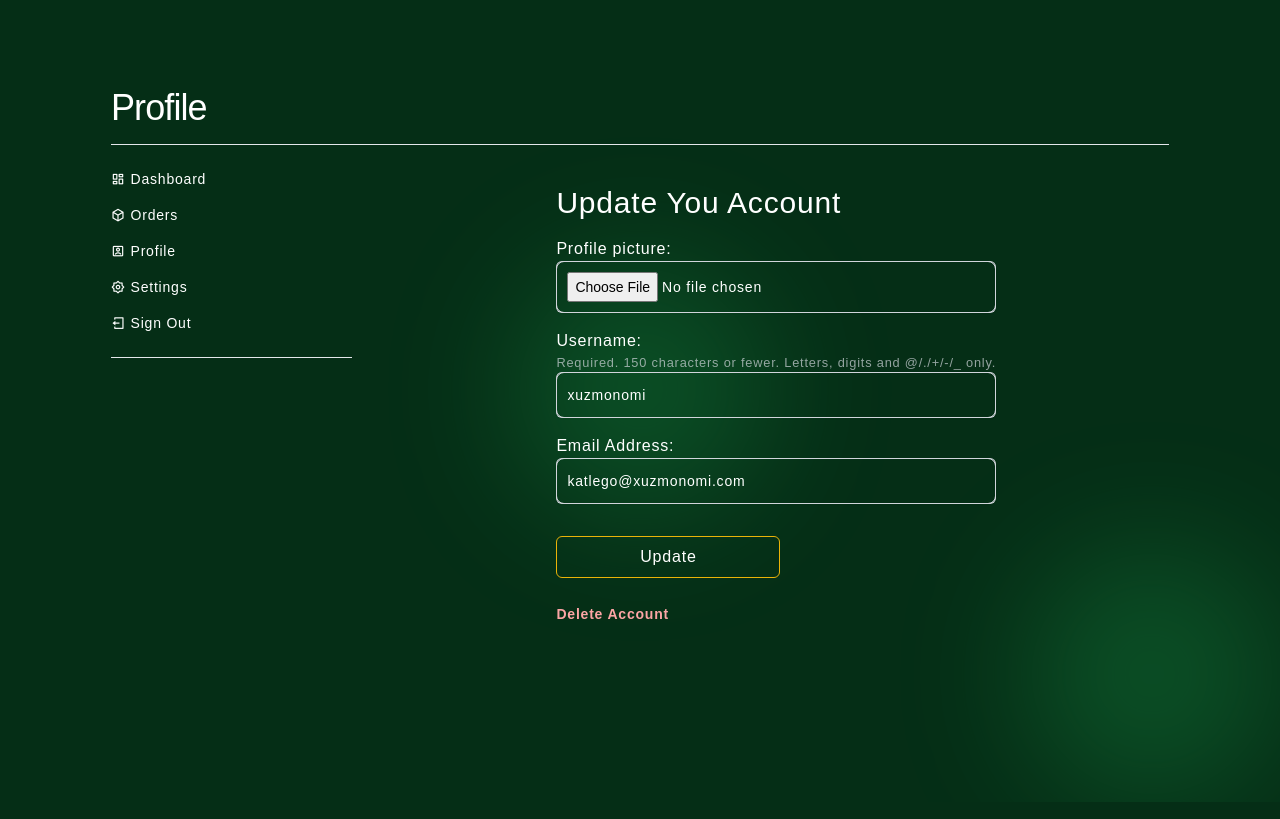
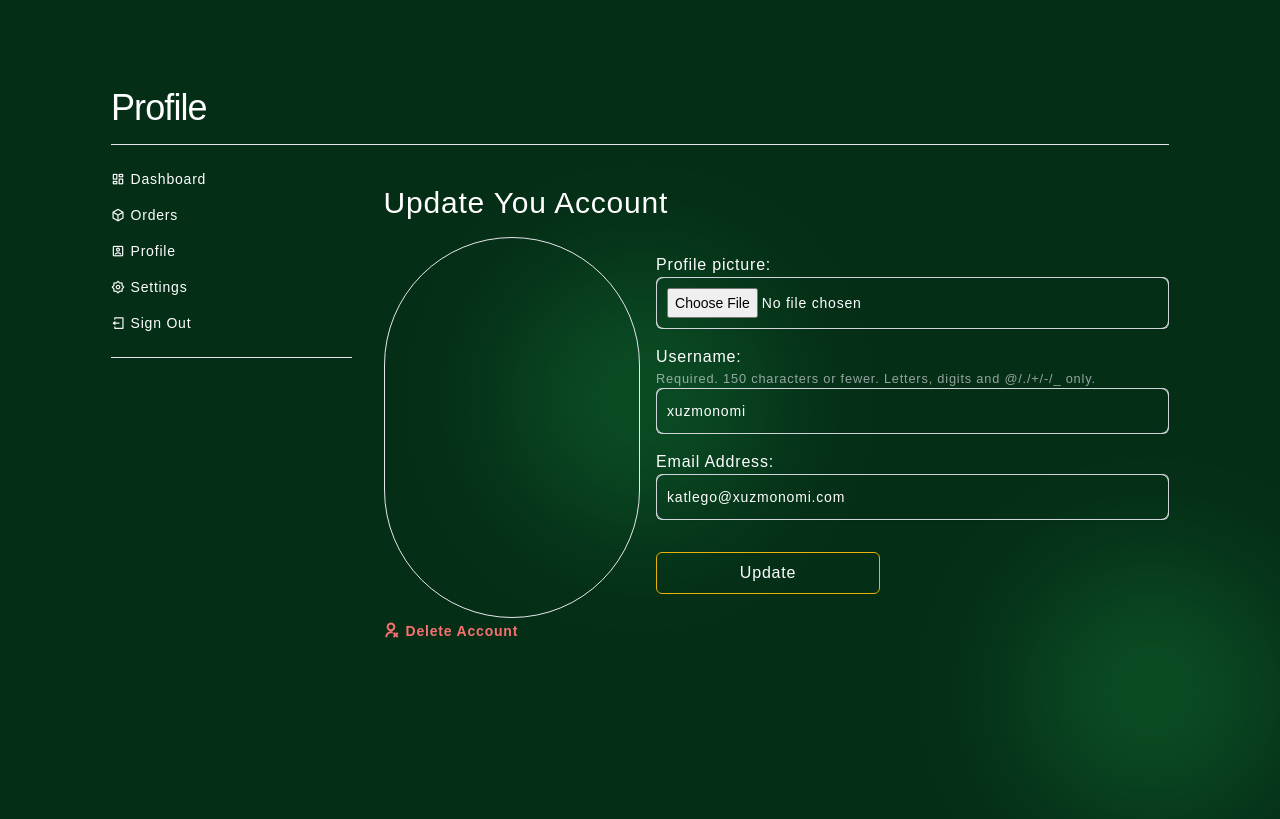
Before and after one commit to xuzmocode4-325/ecommerce-website, a Django app: page /account/profile in a window 1280 px wide. Shown: the part 64-883 px from the top of the page. Run offline with Django 5.2, Linux system fonts and the light colour scheme; a user stored in the database is signed in; parts of the project's set-up code (start-up, migrations or seed data) failed here and were passed over; some libraries are stand-ins or nearby versions; some web fonts are replaced.

Commit message:
style profile.html image update component

```diff
--- a/account/templates/account/dashboard/profile.html
+++ b/account/templates/account/dashboard/profile.html
@@ -11,10 +11,17 @@
             <!-- Filters -->
             {% include 'account/includes/elements/sidebar-nav-links.html' %}
             <!-- Product grid -->
-            <div class="lg:col-span-3 py-4 m-auto">
+            <div class="lg:col-span-3 py-4 m-auto w-full">
                     <!-- Loop through blog post and include the post template -->
-                    <h3 class="font-thin">Update You Account</h3>
-                    <form class="max-w-md" method="POST" autocomplete="off"
+                    <h3 class="font-thin mb-4 w-full">Update You Account</h3>
+                    <div class="w-full flex gap-4 flex-col lg:flex-row">
+
+
+                        <div class="rounded-full border aspect-1 my-auto lg:w-1/3 lg:my-16 relative">
+                            <img class="rounded-full bg-gray-700 absolute" src="" alt="">
+                        </div>
+
+                        <form class="lg:w-2/3" method="POST" autocomplete="off"
                         id="{{form.form_id}}" action="{% url 'profile' %}" onsubmit="disableButton()">
                         {% csrf_token %}
                         {% for field in form %}
@@ -42,8 +49,10 @@
                         {% endfor %}
                         <br>
                         {% include 'includes/elements/form-submit-btn.html' with prompt="Update" %}
-                    </form>
-                    <a class=" text-red-300 font-bold" href="{% url 'delete-account' user.pk %}">
+                        </form>
+                    </div>
+                    <a class=" text-red-400 font-bold mt-4" href="{% url 'delete-account' user.pk %}">
+                        <i class="ri-user-unfollow-line"></i>
                         <span class="text-sm">Delete Account</span>
                     </a>
             </div>
```
